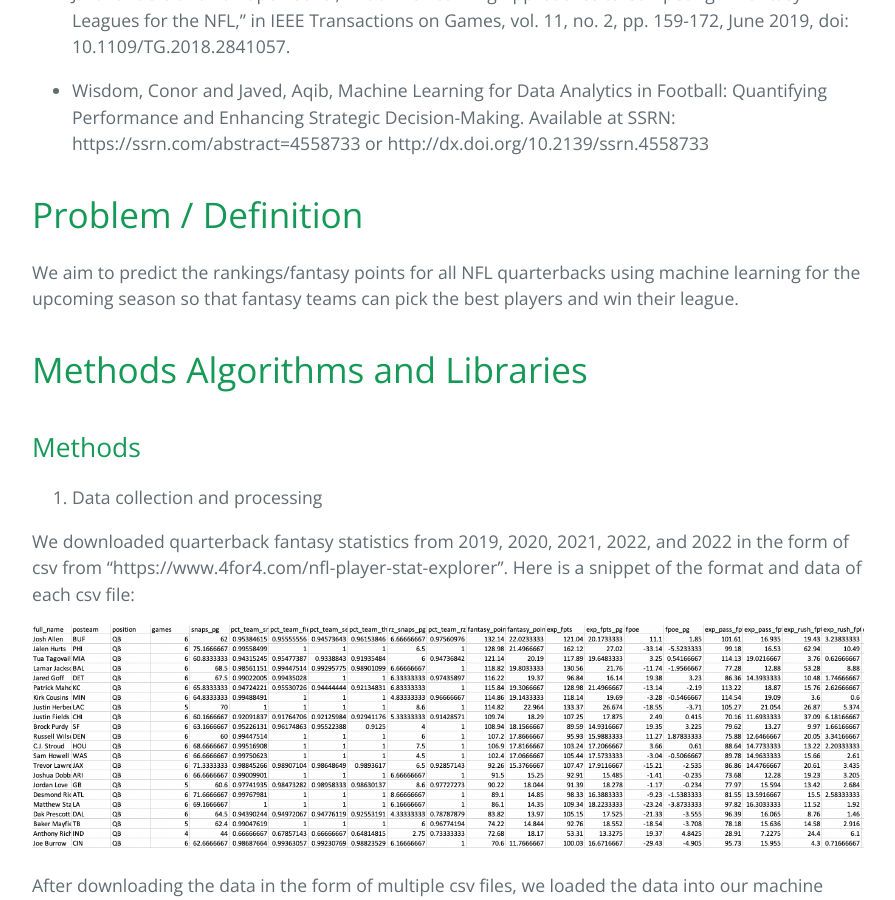
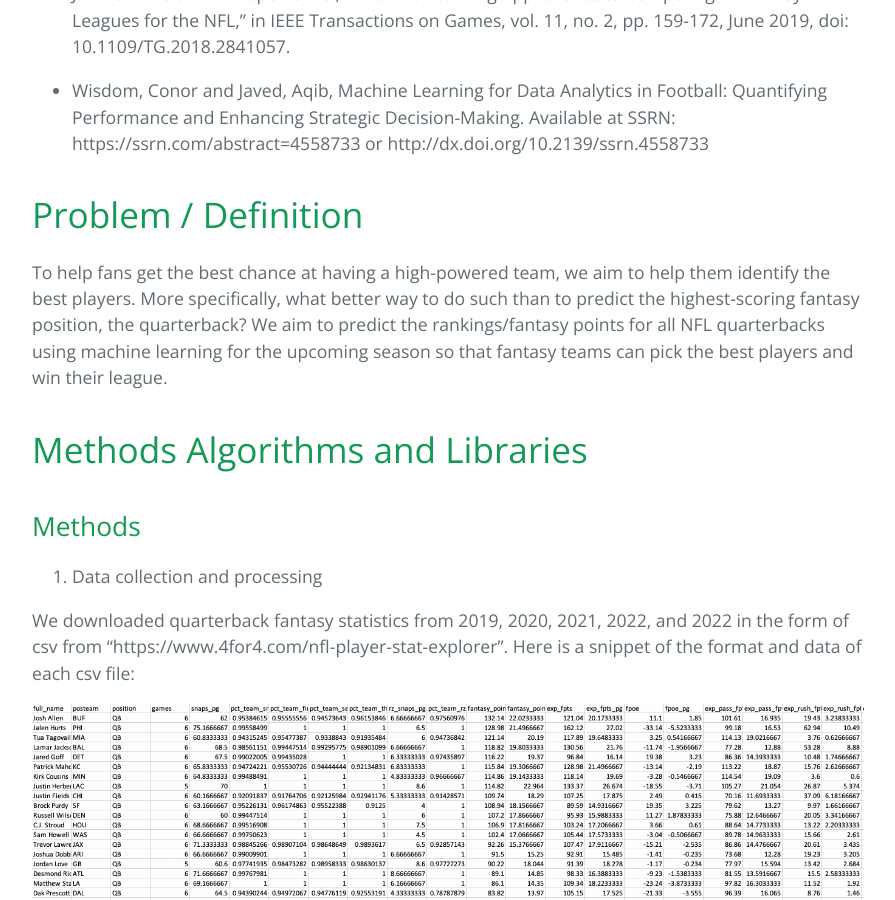
Before and after one commit to CS4641-Group-96/fantasy-football, a Jekyll site: the page built from index.md, in a window 1280 px wide and 900 px high, scrolled down 1250 px. Shown: the whole window, without its empty margins (192-1087 px from the left). Built offline with Jekyll 4.4.1, drawn with Linux system fonts in a browser that asks for light colours.

Commit message:
Update index.md

```diff
--- a/index.md
+++ b/index.md
@@ -24,7 +24,7 @@ Fantasy football allows fans to manage their own team of players. To compete, fa
 
 # Problem / Definition
 
-We aim to predict the rankings/fantasy points for all NFL quarterbacks using machine learning for the upcoming season so that fantasy teams can pick the best players and win their league.
+To help fans get the best chance at having a high-powered team, we aim to help them identify the best players. More specifically, what better way to do such than to predict the highest-scoring fantasy position, the quarterback? We aim to predict the rankings/fantasy points for all NFL quarterbacks using machine learning for the upcoming season so that fantasy teams can pick the best players and win their league.
 
 # Methods Algorithms and Libraries
 
```
